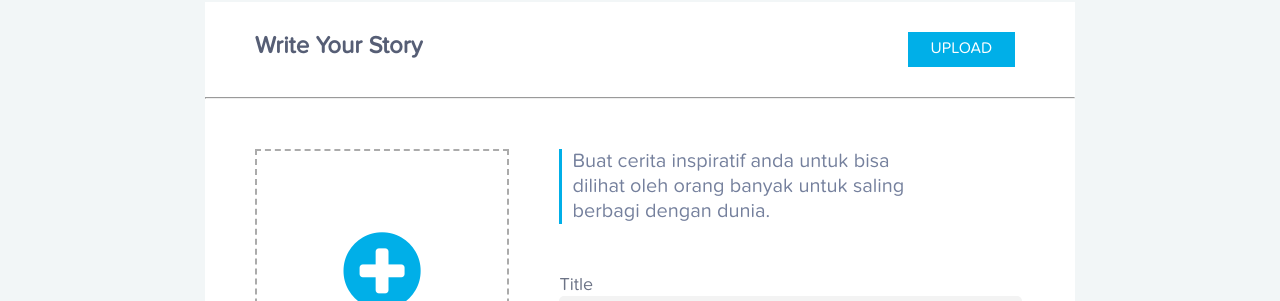
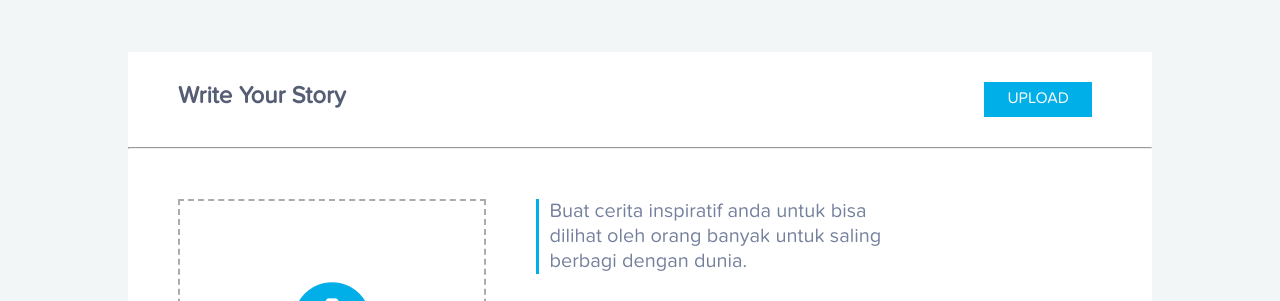
Before and after one commit to mikulele/Voc, a plain HTML site: page notes.html in a window 1280 px wide. Shown: the part 73-374 px from the top of the page. Drawn offline with nearby package versions, Linux system fonts and the light colour scheme.

Commit message:
Update notes.css

```diff
--- a/asset/css/notes.css
+++ b/asset/css/notes.css
@@ -35,6 +35,7 @@ body{
 .wrapper2{
 	width: 80%;
 	margin: 0 auto;
+	margin-top: 50px;
 }
 
 .col-6{
@@ -177,6 +178,11 @@ header .menu nav ul li a:hover:before, header .menu nav ul li a:active:before {
 	height: 100%;
 	background-size: cover;
 }
+.notes-wrap{
+	width: 100%;
+	display: inline-block;
+	margin-top: 50px;
+}
 .wrapper .write{
 	float: left;
 	font-family: 'proxima';
```
